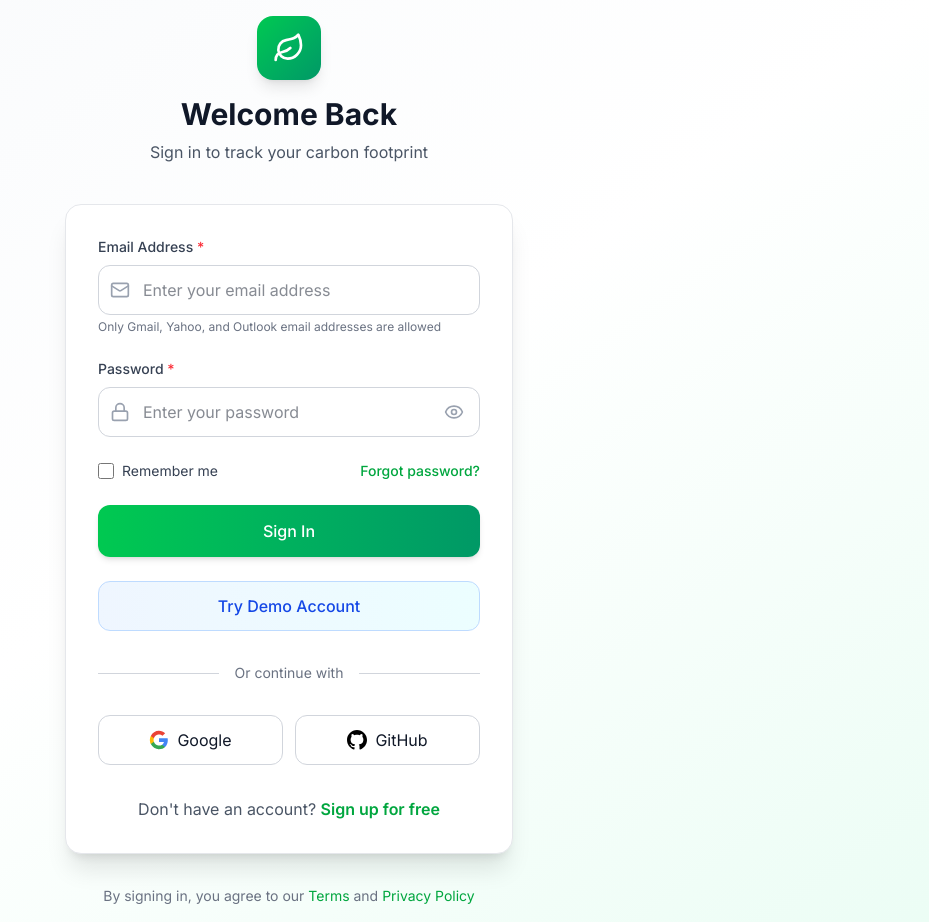
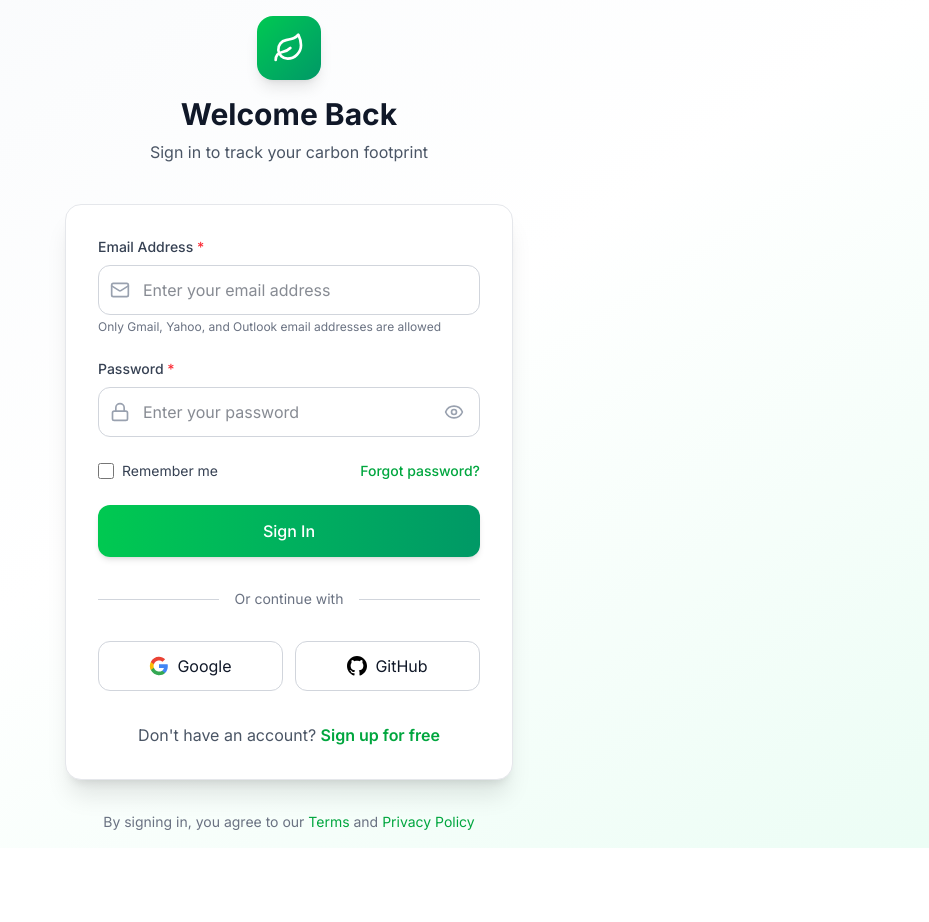
Before and after one commit to Glitxhed-Frenzy/Final_yearProject, a React (Vite) app in the folder carbon-frontend/: page /login in a window 1280 px wide. Shown: the whole page, without its empty margins (351-1280 px from the left). After the commit the page ends 848 px from the top, so only its background shows below. Built offline with nearby package versions, Linux system fonts and the light colour scheme.

Commit message:
Removed Demo Account

```diff
--- a/carbon-frontend/src/frontend/pages/Login.jsx
+++ b/carbon-frontend/src/frontend/pages/Login.jsx
@@ -153,36 +153,6 @@ export default function Login() {
         "Login failed. Please check your credentials."
       );
     }
-  };
-
-  const handleDemoLogin = () => {
-    setFormData({
-      email: "demo@example.com",
-      password: "Demo123"
-    });
-    setRememberMe(true);
-
-    setTimeout(() => {
-      const mockUser = {
-        id: 2,
-        name: "Demo User",
-        email: "demo@example.com",
-        role: "user",
-        lastLogin: new Date().toISOString()
-      };
-
-      localStorage.setItem("user", JSON.stringify(mockUser));
-      localStorage.setItem("token", "mock-jwt-token");
-
-      const verifyUser = localStorage.getItem("user");
-      if (verifyUser) {
-        navigate("/dashboard");
-      } else {
-        setTimeout(() => {
-          navigate("/dashboard");
-        }, 200);
-      }
-    }, 1000);
   };
 
   // Load remembered email
@@ -381,16 +351,6 @@ export default function Login() {
                 "Sign In"
               )}
             </button>
-
-            {/* Demo Login Button */}
-            <button
-              type="button"
-              onClick={handleDemoLogin}
-              disabled={isLoading}
-              className="w-full py-3 px-4 bg-gradient-to-r from-blue-50 to-cyan-50 text-blue-700 font-medium rounded-xl border border-blue-200 hover:border-blue-300 hover:from-blue-100 hover:to-cyan-100 transition-all duration-200"
-            >
-              Try Demo Account
-            </button>
           </form>
 
           {/* Divider */}
```
